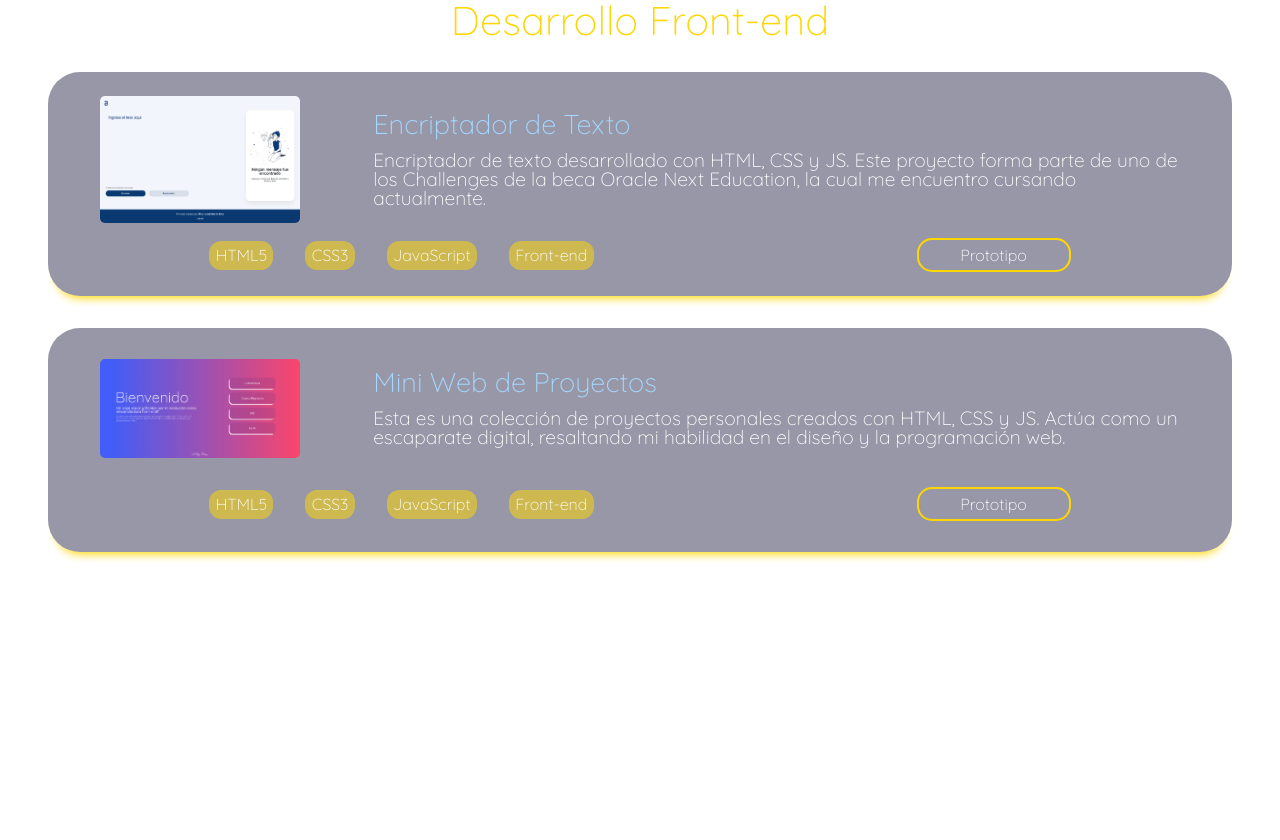
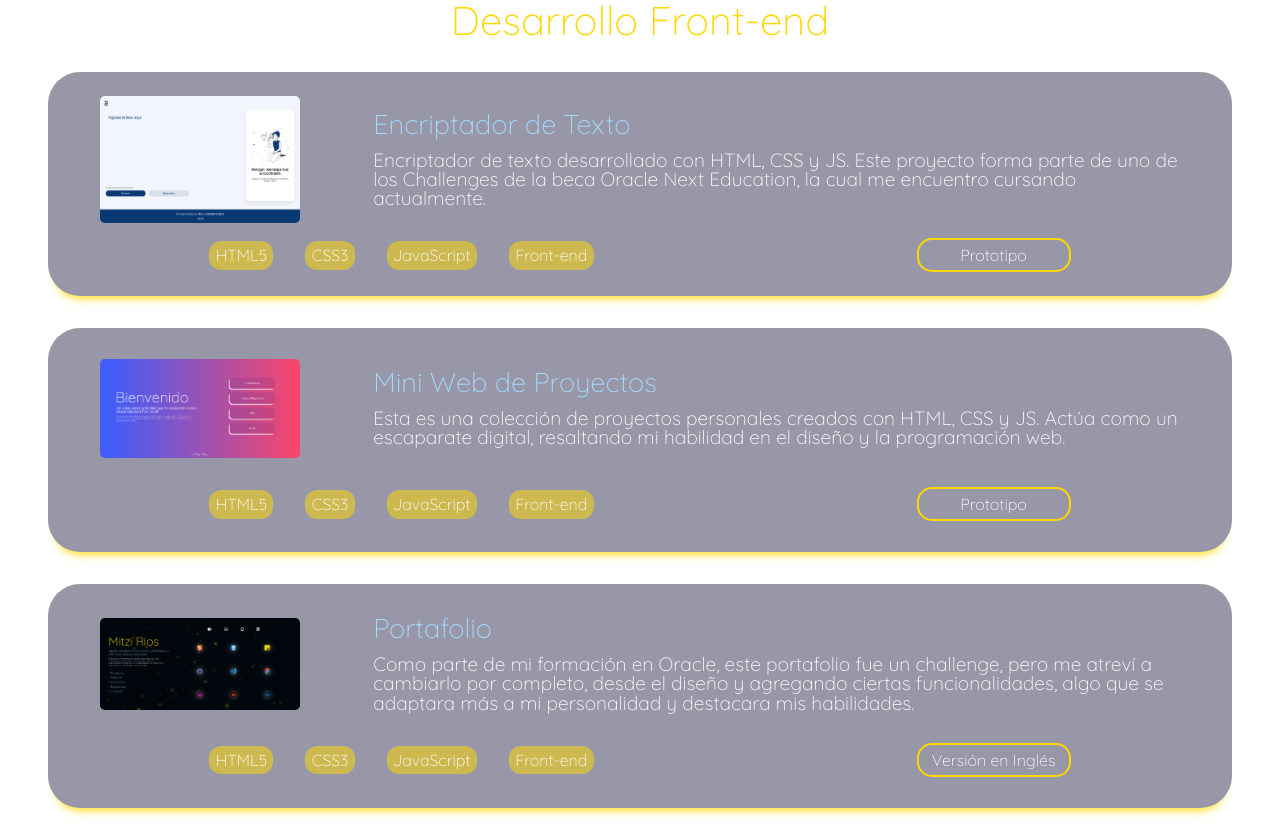
Before and after one commit to MitziR02/portafolio, a plain HTML site: page proyectos.html in a window 1280 px wide. Before the commit the page ends 800 px from the top, so only its background shows below. Drawn offline with Linux system fonts and the light colour scheme.

Commit message:
Commit 2.1
Correcciones de enlaces en contacto.html e index.html
Se agregó enlace de WhatsApp
Se agregó proyecto portafolio

```diff
--- a/proyectos.html
+++ b/proyectos.html
@@ -46,6 +46,22 @@
             </ul>
             <a class="btnP" href="https://mitzir02.github.io/mini-projects.github.io/" target="_blank" rel="noopener noreferrer" >Prototipo</a>
         </div>
+        <div class="projects">
+            <img src="./Style CSS/Recursos/portafolio.png" class="imgProjects"  alt="proyecto portafolio">
+            <div class="infoP">
+                <h1 class="titProject">Portafolio</h1>
+                <p class="descripcionP">
+                    Como parte de mi formación en Oracle, este portafolio fue un challenge, pero me atreví a cambiarlo por completo, desde el diseño y agregando ciertas funcionalidades, algo que se adaptara más a mi personalidad y destacara mis habilidades.
+                </p>
+            </div>
+            <ul class="tags">
+                <li class="tagsLi" >HTML5</li>
+                <li class="tagsLi" >CSS3</li>
+                <li class="tagsLi" >JavaScript</li>
+                <li class="tagsLi" >Front-end</li>
+            </ul>
+            <a class="btnP" href="https://mitzir02.github.io/portfolio/" target="_blank" rel="noopener noreferrer" >Versión en Inglés</a>
+        </div>
         <!--<div class="projects">
             <img src="./Style CSS/Recursos/pendiente.jpg" class="imgProjects"  alt="proyecto encriptador">
             <div class="infoP">
@@ -78,21 +94,7 @@
             <a class="btnP" href="" target="_blank" rel="noopener noreferrer" >Acerca de</a>
             <a class="btnP" href="" target="_blank" rel="noopener noreferrer" >Prototipo</a>
         </div>
-        <div class="projects">
-            <img class="imgProjects" src="./Style CSS/Recursos/pendiente.jpg" alt="proyecto encriptador">
-            <div class="infoP">
-                <h1 class="titProject">Web Ocean</h1>
-                <p class="descripcionP">
-                  Encriptador de texto desarrollado con HTML, CSS y JS. Este proyecto forma parte de uno de los Challenges de la beca Oracle Next Education, la cual me encuentro cursando actualmente.
-                </p>
-            </div>
-            <ul class="tags">
-                <li class="tagsLi">Diseño UX</li>
-                <li class="tagsLi">Figma</li>
-            </ul>
-            <a class="btnP" href="" target="_blank" rel="noopener noreferrer" >Acerca de</a>
-            <a class="btnP" href="" target="_blank" rel="noopener noreferrer" >Prototipo</a>
-        </div>-->
+        -->
     </div>
 </body>
 </html>
```
Also changed, not shown: contacto.html (+4 -5 lines), index.html (+2 -2 lines).
